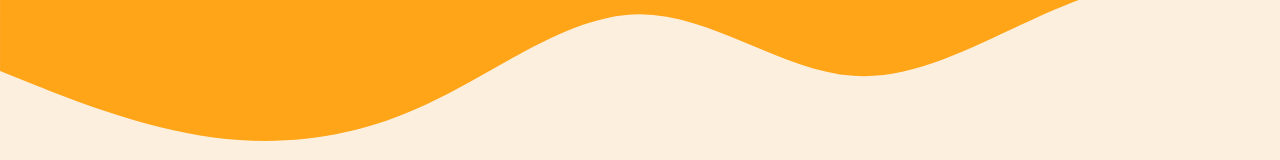
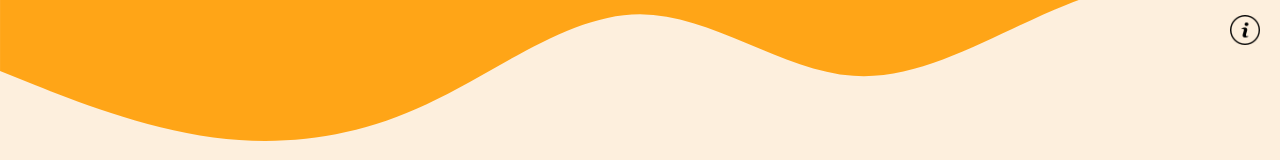
Before and after one commit to TheoThibodeau/Giftfairy_FE, a React (Vite) app: page / in a window 1280 px wide. Shown: the top 160 px of the page. Built offline with nearby package versions, Linux system fonts and the light colour scheme; a web font is replaced by a local one.

Commit message:
added amazon affiliate description to the product page
Co-authored-by: Christian Dezha <dezhac6@gmail.com>

```diff
--- a/package.json
+++ b/package.json
@@ -21,6 +21,7 @@
     "react-router": "^6.17.0",
     "react-router-dom": "^6.17.0",
     "react-spinners": "^0.13.8",
+    "reactjs-popup": "^2.0.6",
     "webpack": "^5.90.1"
   },
   "devDependencies": {
--- a/src/components/landing.jsx
+++ b/src/components/landing.jsx
@@ -2,6 +2,8 @@ import React from "react";
 import { Link } from "react-router-dom";
 import GiftfairyImage from "../images/giftfairy3.png";
 import RightArrow from "../images/right.png";
+import InfoIcon from "../images/info.png";
+import Popup from "reactjs-popup";
 
 const Landing = () => {
   return (
@@ -14,6 +16,21 @@ const Landing = () => {
         ></path>
       </svg>
 
+      <Popup
+        trigger={
+          <img
+            className="infoIconImg"
+            style={{ zIndex: 4 }}
+            src={InfoIcon}
+            height={30}
+            width={30}
+          ></img>
+        }
+        arrow={false}
+        position="right right"
+      >
+        <div>Giftfairy is an Amazon Affiliate</div>
+      </Popup>
       <h1 className="landingTitle">
         giftf<i>ai</i>ry
       </h1>
--- a/src/components/productCarousel.jsx
+++ b/src/components/productCarousel.jsx
@@ -12,7 +12,7 @@ const ProductCarousel = ({ itemTitle, itemDescrip }) => {
       >
         <ol
           className="carousel-indicators"
-          style={{ paddingBottom: "35px", borderRadius: "1px" }}
+          style={{ paddingBottom: "25px", borderRadius: "1px" }}
         >
           <li
             data-target="#carouselExampleIndicators"
@@ -46,7 +46,7 @@ const ProductCarousel = ({ itemTitle, itemDescrip }) => {
               target="_blank"
               rel="noreferrer"
             >
-              <button className="buyProduct">Buy Product</button>
+              <button className="buyProduct">View Product on Amazon</button>
             </a>
           </div>
 
@@ -66,7 +66,7 @@ const ProductCarousel = ({ itemTitle, itemDescrip }) => {
               target="_blank"
               rel="noreferrer"
             >
-              <button className="buyProduct">Buy Product</button>
+              <button className="buyProduct">View Product on Amazon</button>
             </a>
           </div>
 
@@ -86,7 +86,7 @@ const ProductCarousel = ({ itemTitle, itemDescrip }) => {
               target="_blank"
               rel="noreferrer"
             >
-              <button className="buyProduct">Buy Product</button>
+              <button className="buyProduct">View Product on Amazon</button>
             </a>
           </div>
 
@@ -106,7 +106,7 @@ const ProductCarousel = ({ itemTitle, itemDescrip }) => {
               target="_blank"
               rel="noreferrer"
             >
-              <button className="buyProduct">Buy Product</button>
+              <button className="buyProduct">View Product on Amazon</button>
             </a>
           </div>
 
@@ -126,7 +126,7 @@ const ProductCarousel = ({ itemTitle, itemDescrip }) => {
               target="_blank"
               rel="noreferrer"
             >
-              <button className="buyProduct">Buy Product</button>
+              <button className="buyProduct">View Product on Amazon</button>
             </a>
           </div>
 
@@ -146,7 +146,7 @@ const ProductCarousel = ({ itemTitle, itemDescrip }) => {
               target="_blank"
               rel="noreferrer"
             >
-              <button className="buyProduct">Buy Product</button>
+              <button className="buyProduct">View Product on Amazon</button>
             </a>
           </div>
 
@@ -166,7 +166,7 @@ const ProductCarousel = ({ itemTitle, itemDescrip }) => {
               target="_blank"
               rel="noreferrer"
             >
-              <button className="buyProduct">Buy Product</button>
+              <button className="buyProduct">View Product on Amazon</button>
             </a>
           </div>
 
@@ -186,7 +186,7 @@ const ProductCarousel = ({ itemTitle, itemDescrip }) => {
               target="_blank"
               rel="noreferrer"
             >
-              <button className="buyProduct">Buy Product</button>
+              <button className="buyProduct">View Product on Amazon</button>
             </a>
           </div>
 
@@ -206,7 +206,7 @@ const ProductCarousel = ({ itemTitle, itemDescrip }) => {
               target="_blank"
               rel="noreferrer"
             >
-              <button className="buyProduct">Buy Product</button>
+              <button className="buyProduct">View Product on Amazon</button>
             </a>
           </div>
 
@@ -226,7 +226,7 @@ const ProductCarousel = ({ itemTitle, itemDescrip }) => {
               target="_blank"
               rel="noreferrer"
             >
-              <button className="buyProduct">Buy Product</button>
+              <button className="buyProduct">View Product on Amazon</button>
             </a>
           </div>
         </div>
--- a/src/index.css
+++ b/src/index.css
@@ -658,6 +658,8 @@ polygon {
     width: 90%;
     position: relative;
     top: 0px;
+    /* background-color: #242f3e;
+    color: white; */
   }
 }
 
@@ -926,3 +928,37 @@ polygon {
     display: block;
   }
 }
+
+.infoIconImg {
+  position: fixed;
+  top: 15px;
+  right: 20px;
+}
+
+.popup-content {
+  margin: 70px auto auto auto;
+  background: rgb(255, 255, 255);
+  width: 50%;
+  padding: 5px 20px;
+  left: 100px;
+  text-align: center;
+}
+
+#popup-2 {
+  left: 70%;
+}
+
+.popup-arrow {
+  color: rgb(255, 255, 255);
+}
+[role='tooltip'].popup-content {
+  width: 200px;
+  box-shadow: rgba(0, 0, 0, 0.16) 0px 0px 3px;
+}
+
+.popup-overlay {
+  background: rgba(0, 0, 0, 0.5);
+}
+[data-popup='tooltip'].popup-overlay {
+  background: transparent;
+}
```
Also changed, not shown: src/components/filters.jsx (+0 -14 lines), src/images/info.png (added), 1 other file (tests, documents, lock files or other folders).
